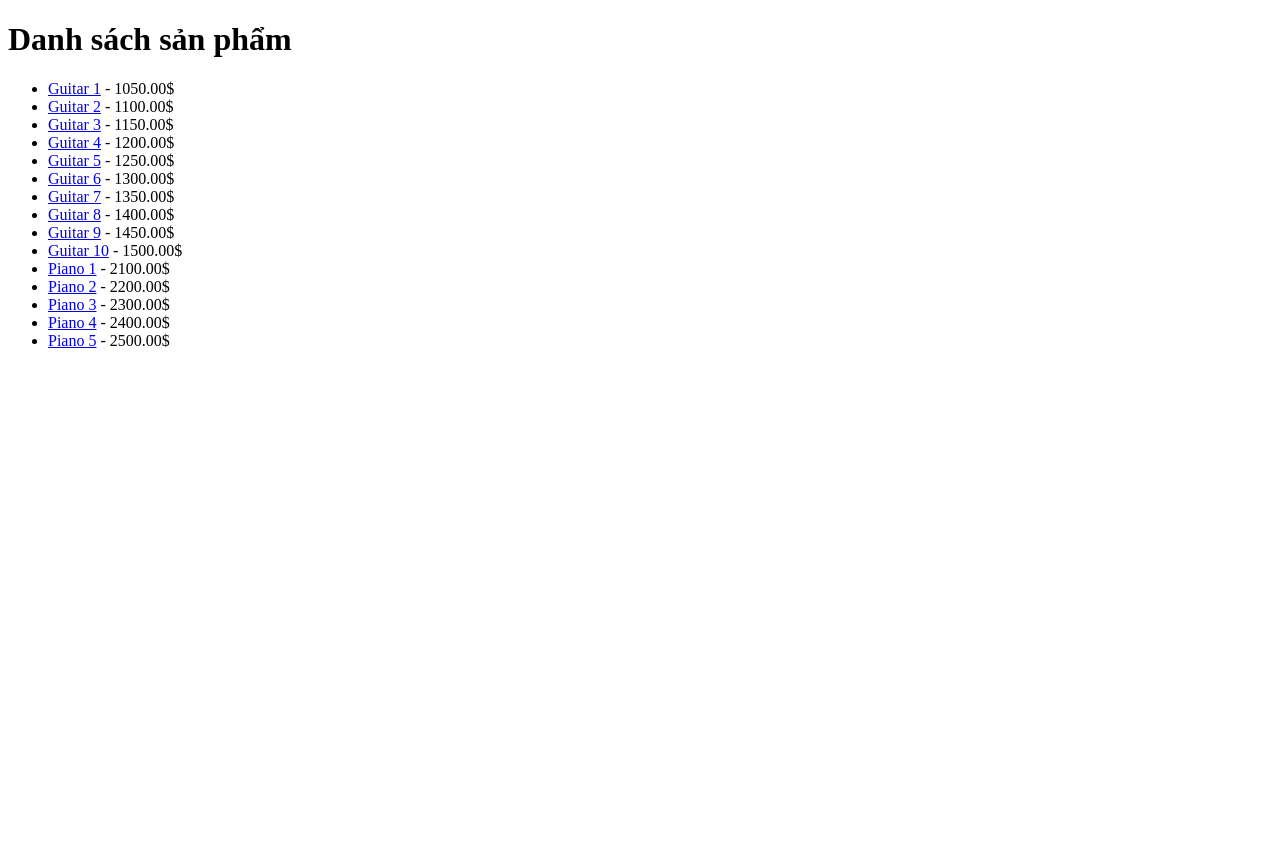
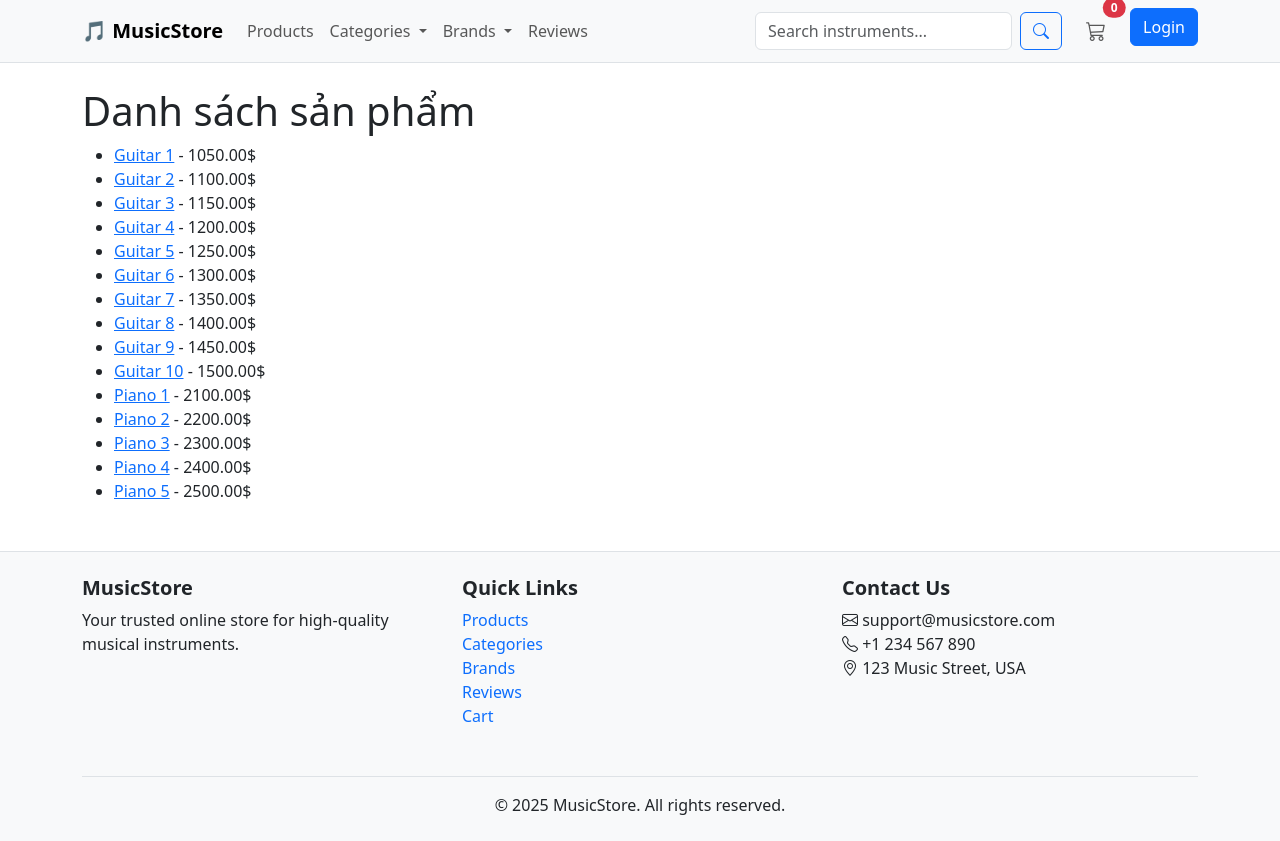
Before and after one commit to quynh106/InstrumentWeb, a Django app: template products/templates/products/product_list.html in a window 1280 px wide. Before the commit the page ends 348 px from the top, so only its background shows below. Run offline with Django 5.2, Linux system fonts and the light colour scheme; the template is opened without the code that fills it: values that come from a table or form of the project are taken from there, others are empty; data comes from the database, SQL or seed files in the repository; parts of the project's set-up code (start-up, migrations or seed data) failed here and were passed over.

Commit message:
Update feature by Quynh1

```diff
--- a/InstrumentWeb/settings.py
+++ b/InstrumentWeb/settings.py
@@ -61,7 +61,7 @@ ROOT_URLCONF = 'InstrumentWeb.urls'
 TEMPLATES = [
     {
         'BACKEND': 'django.template.backends.django.DjangoTemplates',
-        'DIRS': [],
+        'DIRS': [BASE_DIR / "templates"],
         'APP_DIRS': True,
         'OPTIONS': {
             'context_processors': [
@@ -122,7 +122,7 @@ USE_TZ = True
 # https://docs.djangoproject.com/en/5.2/howto/static-files/
 
 STATIC_URL = 'static/'
-
+STATICFILES_DIRS = [BASE_DIR / "static"]  # load CSS/JS chung
 # Default primary key field type
 # https://docs.djangoproject.com/en/5.2/ref/settings/#default-auto-field
 
--- a/products/templates/products/product_detail.html
+++ b/products/templates/products/product_detail.html
@@ -1,15 +1,18 @@
+{% extends "base.html" %}
 <!DOCTYPE html>
 <html lang="en">
   <head>
     <meta charset="UTF-8" />
     <meta name="viewport" content="width=device-width, initial-scale=1.0" />
-    <title>Document</title>
+    <title>{% block title %}Product Detail{% endblock %}</title>
   </head>
   <body>
+    {% block content %}
     <h1>{{ product.name }}</h1>
     <p>Category: {{ product.category.name }}</p>
     <p>Brand: {{ product.brand.name }}</p>
     <p>Price: {{ product.price }}$</p>
     <p>{{ product.description }}</p>
+    {% endblock %}
   </body>
 </html>
--- a/products/templates/products/product_list.html
+++ b/products/templates/products/product_list.html
@@ -1,11 +1,13 @@
+{% extends "base.html" %}
 <!DOCTYPE html>
 <html lang="en">
   <head>
     <meta charset="UTF-8" />
     <meta name="viewport" content="width=device-width, initial-scale=1.0" />
-    <title>Document</title>
+    <title>{% block title %}Product List{% endblock %}</title>
   </head>
   <body>
+    {% block content %}
     <h1>Danh sách sản phẩm</h1>
     <ul>
       {% for product in products %}
@@ -15,7 +17,7 @@
         >
         - {{ product.price }}$
       </li>
-      {% endfor %}
+      {% endfor %} {% endblock %}
     </ul>
   </body>
 </html>
--- /dev/null
+++ b/templates/base.html
@@ -0,0 +1,190 @@
+<!DOCTYPE html>
+<html lang="en">
+  <head>
+    <meta charset="UTF-8" />
+    <meta name="viewport" content="width=device-width, initial-scale=1.0" />
+    <title>Music Store</title>
+
+    <!-- Bootstrap 5 CDN -->
+    <link
+      href="https://cdn.jsdelivr.net/npm/bootstrap@5.3.3/dist/css/bootstrap.min.css"
+      rel="stylesheet"
+    />
+    <script src="https://cdn.jsdelivr.net/npm/bootstrap@5.3.3/dist/js/bootstrap.bundle.min.js"></script>
+
+    <!-- Bootstrap Icons (optional but no custom CSS) -->
+    <link
+      href="https://cdn.jsdelivr.net/npm/bootstrap-icons@1.11.1/font/bootstrap-icons.css"
+      rel="stylesheet"
+    />
+  </head>
+
+  <body>
+    <!-- ================= HEADER ================= -->
+    <nav class="navbar navbar-expand-lg bg-light border-bottom">
+      <div class="container">
+        <!-- Logo -->
+        <a class="navbar-brand fw-bold" href="#">🎵 MusicStore</a>
+
+        <!-- Toggle Btn -->
+        <button
+          class="navbar-toggler"
+          type="button"
+          data-bs-toggle="collapse"
+          data-bs-target="#mainNavbar"
+          aria-controls="mainNavbar"
+          aria-expanded="false"
+          aria-label="Toggle"
+        >
+          <span class="navbar-toggler-icon"></span>
+        </button>
+
+        <!-- Menu -->
+        <div class="collapse navbar-collapse" id="mainNavbar">
+          <!-- LEFT -->
+          <ul class="navbar-nav me-auto mb-2 mb-lg-0">
+            <li class="nav-item">
+              <a class="nav-link" href="#">Products</a>
+            </li>
+
+            <!-- Categories -->
+            <li class="nav-item dropdown">
+              <a
+                class="nav-link dropdown-toggle"
+                href="#"
+                role="button"
+                data-bs-toggle="dropdown"
+              >
+                Categories
+              </a>
+              <ul class="dropdown-menu">
+                <li><a class="dropdown-item" href="#">Guitars</a></li>
+                <li><a class="dropdown-item" href="#">Pianos</a></li>
+                <li><a class="dropdown-item" href="#">Drums</a></li>
+                <li><a class="dropdown-item" href="#">Microphones</a></li>
+                <li><a class="dropdown-item" href="#">Audio Equipment</a></li>
+              </ul>
+            </li>
+
+            <!-- Brands -->
+            <li class="nav-item dropdown">
+              <a
+                class="nav-link dropdown-toggle"
+                href="#"
+                role="button"
+                data-bs-toggle="dropdown"
+              >
+                Brands
+              </a>
+              <ul class="dropdown-menu">
+                <li><a class="dropdown-item" href="#">Yamaha</a></li>
+                <li><a class="dropdown-item" href="#">Fender</a></li>
+                <li><a class="dropdown-item" href="#">Gibson</a></li>
+                <li><a class="dropdown-item" href="#">Roland</a></li>
+                <li><a class="dropdown-item" href="#">Casio</a></li>
+              </ul>
+            </li>
+
+            <!-- Reviews -->
+            <li class="nav-item">
+              <a class="nav-link" href="#">Reviews</a>
+            </li>
+          </ul>
+
+          <!-- SEARCH BAR -->
+          <form class="d-flex me-3" role="search">
+            <input
+              class="form-control"
+              type="search"
+              placeholder="Search instruments..."
+              aria-label="Search"
+            />
+            <button class="btn btn-outline-primary ms-2" type="submit">
+              <i class="bi bi-search"></i>
+            </button>
+          </form>
+
+          <!-- RIGHT: CART + USER -->
+          <ul class="navbar-nav">
+            <!-- Cart -->
+            <li class="nav-item me-3">
+              <a class="nav-link position-relative" href="#">
+                <i class="bi bi-cart3 fs-5"></i>
+                <span
+                  class="position-absolute top-0 start-100 translate-middle badge rounded-pill bg-danger"
+                >
+                  0
+                </span>
+              </a>
+            </li>
+
+            <!-- If NOT logged in -->
+            <li class="nav-item">
+              <a class="btn btn-primary" href="#">Login</a>
+            </li>
+
+            <!-- If logged in (replace above) -->
+            <!--
+                    <li class="nav-item dropdown">
+                        <a class="nav-link dropdown-toggle" href="#" role="button"
+                           data-bs-toggle="dropdown">
+                            <i class="bi bi-person-circle"></i> John
+                        </a>
+                        <ul class="dropdown-menu dropdown-menu-end">
+                            <li><a class="dropdown-item" href="#">Profile</a></li>
+                            <li><a class="dropdown-item" href="#">My Orders</a></li>
+                            <li><hr class="dropdown-divider"></li>
+                            <li><a class="dropdown-item" href="#">Logout</a></li>
+                        </ul>
+                    </li>
+                    -->
+          </ul>
+        </div>
+      </div>
+    </nav>
+
+    <!-- ================= CONTENT ================= -->
+    <div class="container my-4">{% block content %} {% endblock %}</div>
+
+    <!-- ================= FOOTER ================= -->
+    <footer class="bg-light border-top mt-5 pt-4 pb-4">
+      <div class="container">
+        <div class="row">
+          <!-- ABOUT -->
+          <div class="col-md-4 mb-3">
+            <h5 class="fw-bold">MusicStore</h5>
+            <p>
+              Your trusted online store for high-quality musical instruments.
+            </p>
+          </div>
+
+          <!-- LINKS -->
+          <div class="col-md-4 mb-3">
+            <h5 class="fw-bold">Quick Links</h5>
+            <ul class="list-unstyled">
+              <li><a href="#" class="text-decoration-none">Products</a></li>
+              <li><a href="#" class="text-decoration-none">Categories</a></li>
+              <li><a href="#" class="text-decoration-none">Brands</a></li>
+              <li><a href="#" class="text-decoration-none">Reviews</a></li>
+              <li><a href="#" class="text-decoration-none">Cart</a></li>
+            </ul>
+          </div>
+
+          <!-- CONTACT -->
+          <div class="col-md-4 mb-3">
+            <h5 class="fw-bold">Contact Us</h5>
+            <ul class="list-unstyled">
+              <li><i class="bi bi-envelope"></i> support@musicstore.com</li>
+              <li><i class="bi bi-telephone"></i> +1 234 567 890</li>
+              <li><i class="bi bi-geo-alt"></i> 123 Music Street, USA</li>
+            </ul>
+          </div>
+        </div>
+
+        <div class="text-center border-top pt-3 mt-3">
+          © 2025 MusicStore. All rights reserved.
+        </div>
+      </div>
+    </footer>
+  </body>
+</html>
```
